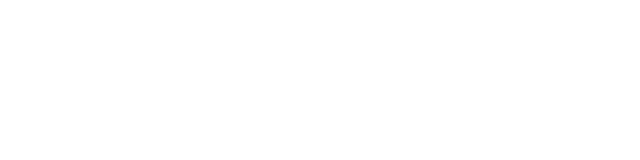
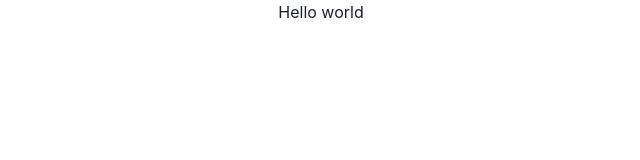
Before and after one commit to saurabhsinghmehta/flawless-trick-6809, a React (Create React App) app: page /login in a window 1280 px wide. Before the commit this address had no page. Shown: the top 160 px of the page, without its empty margins (319-959 px from the left). Built offline with nearby package versions, Linux system fonts and the light colour scheme.

Commit message:
create login page

```diff
--- /dev/null
+++ b/src/Pages/Login.jsx
@@ -0,0 +1,7 @@
+import React from "react";
+
+const Login = () => {
+  return <div>Hello world</div>;
+};
+
+export default Login;
--- a/src/Routes/MainRoutes.jsx
+++ b/src/Routes/MainRoutes.jsx
@@ -5,10 +5,12 @@
 import AdminDashboard from "../Pages/AdminDashboard";
 import Menu from "../Pages/Menu";
 import Home from "../Pages/Home";
+import Login from "../Pages/Login";
 function MainRoutes() {
   return (
     <Routes>
       <Route path="/" element={<Home />} />
+      <Route path="/login" element={<Login />} />
       <Route path="/admin" element={<AdminDashboard />} />
       <Route path="/menu" element={<Menu />} />
       <Route path="/prod_managment" element={<ProductManagement />} />
```
Also changed, not shown: 1 other file (tests, documents, lock files or other folders).
